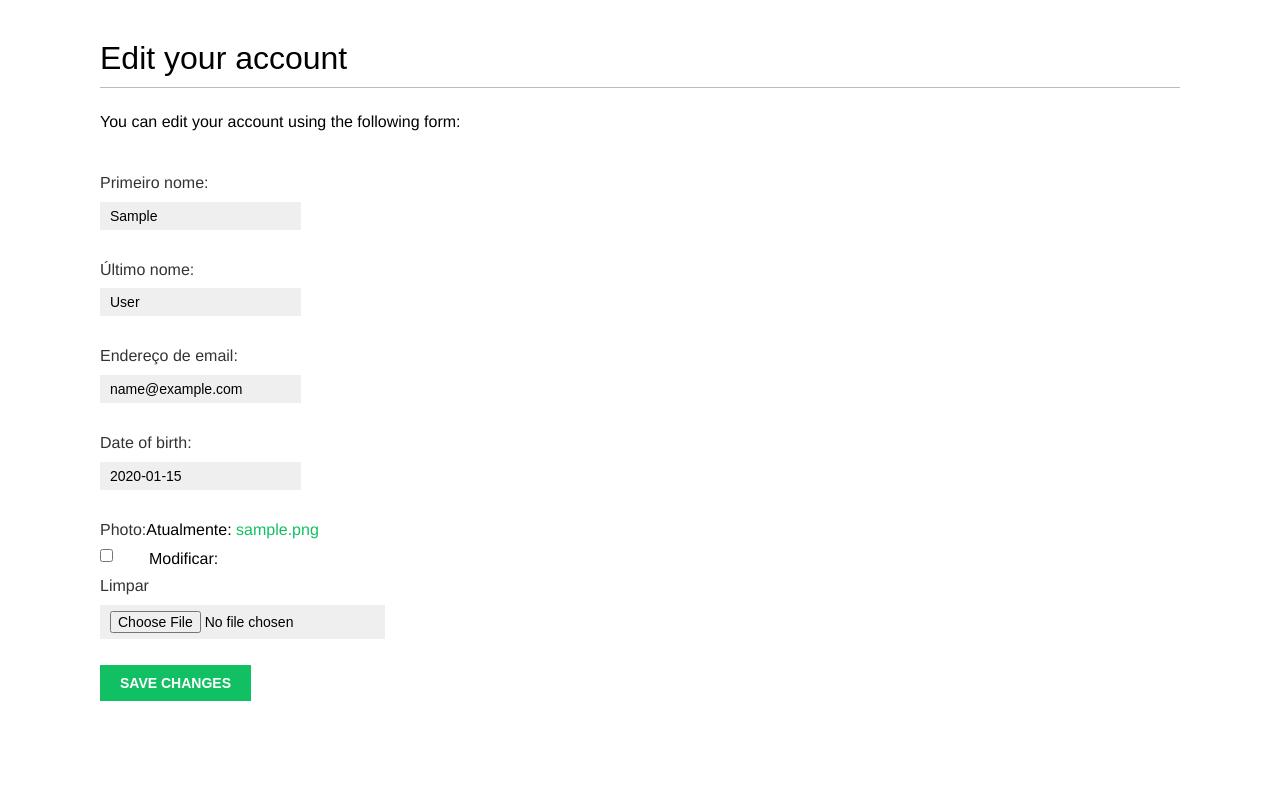
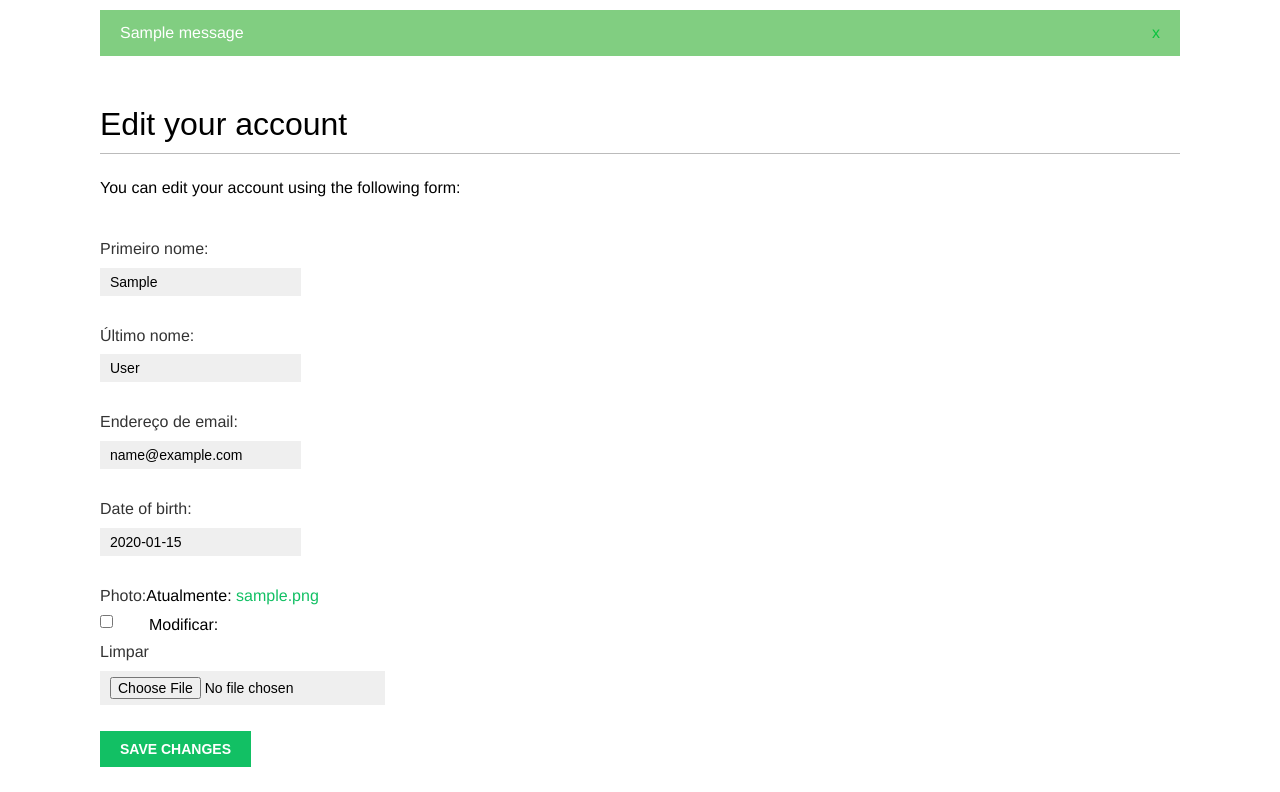
Before and after one commit to WellingtonIdeao/d3ex_bookmarks, a Django app: page /account/edit/ in a window 1280 px wide. Shown: the part 48-840 px from the top of the page. Before the commit the page ends 749 px from the top, so only its background shows below. Run offline with Django 3.2, Linux system fonts and the light colour scheme; a user stored in the database is signed in; tables that the repository leaves empty hold one stand-in row (values such as "Sample post"); one stand-in notice (Sample message) is shown; some web fonts are replaced.

Commit message:
using messages framework to add messages in edit functionality

```diff
--- a/account/templates/account/base.html
+++ b/account/templates/account/base.html
@@ -31,6 +31,16 @@
                 {% endif %}
             </span>
         </div>
+        {% if messages %}
+            <ul class="messages">
+                {% for message in messages %}
+                    <li class="{{ message.tags }}">
+                        {{ message|safe }}
+                        <a href="#" class="close">x</a>
+                    </li>
+                {% endfor %}
+            </ul>
+        {% endif %}
         <div id="content">
             {% block content %}
             {% endblock content %}
--- a/account/views.py
+++ b/account/views.py
@@ -7,9 +7,8 @@ from django.contrib.auth import authenticate, login, logout
 from django.contrib.auth.views import LoginView, LogoutView, PasswordChangeView, PasswordChangeDoneView, \
     PasswordResetView, PasswordResetDoneView, PasswordResetConfirmView, PasswordResetCompleteView
 from .models import Profile
-
 from django.contrib.auth.decorators import login_required
-
+from django.contrib import messages
 # function based views
 
 
@@ -103,6 +102,9 @@ def edit(request):
         if user_form.is_valid() and profile_form.is_valid():
             user_form.save()
             profile_form.save()
+            messages.success(request, 'Your profile was updated successfully')
+        else:
+            messages.error(request, 'Error updating your profile')
     else:
         user_form = UserEditForm(instance=request.user)
         profile_form = ProfileEditForm(instance=request.user.profile)
```
